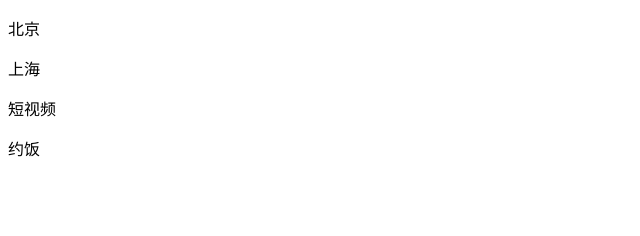
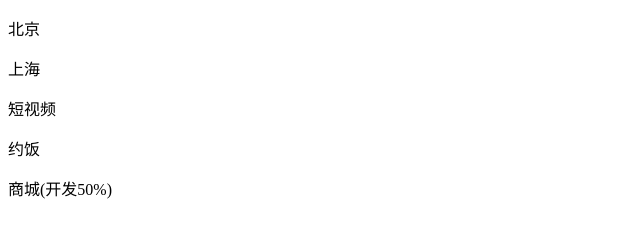
Before and after one commit to liangHaiBin1992/dbhot, a plain HTML site: page index.html in a window 1280 px wide. Shown: the whole page, without its empty margins (0-640 px from the left). Drawn offline with Linux system fonts and the light colour scheme.

Commit message:
开发商城50%

```diff
--- a/index.html
+++ b/index.html
@@ -11,5 +11,6 @@
     <p>上海</p>
     <p>短视频</p>
     <p>约饭</p>
+    <p>商城(开发50%)</p>
   </body>
 </html>
```
